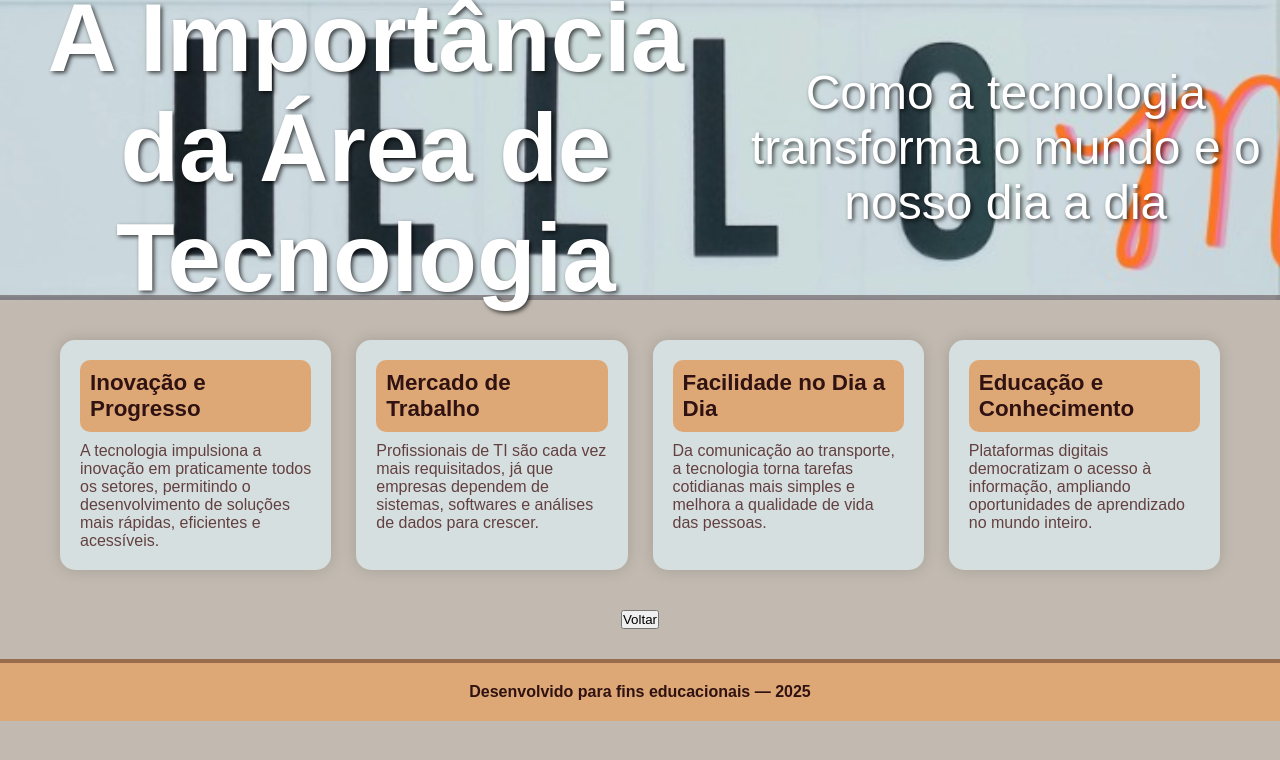
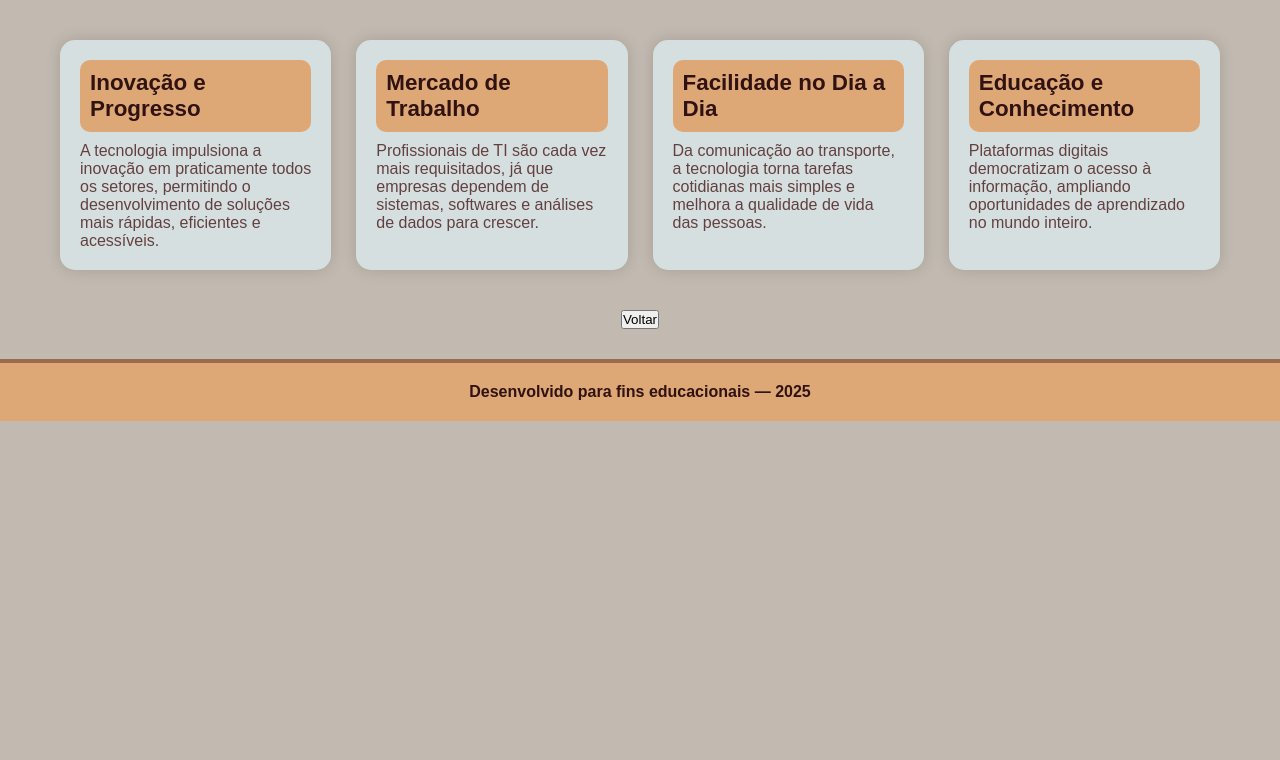
Before and after one commit to BrunaSoeiro/firjan_senai, a plain HTML site: page pag2.html in a window 1280 px wide. Drawn offline with Linux system fonts and the light colour scheme.

Commit message:
Update pag2.html

```diff
--- a/pag2.html
+++ b/pag2.html
@@ -7,11 +7,6 @@
     <link rel="stylesheet" href="style2.css">
 </head>
 <body>
-
-    <header>
-        <h1>A Importância da Área de Tecnologia</h1>
-        <p>Como a tecnologia transforma o mundo e o nosso dia a dia</p>
-    </header>
 
     <section class="container">
         <article class="card">
```
